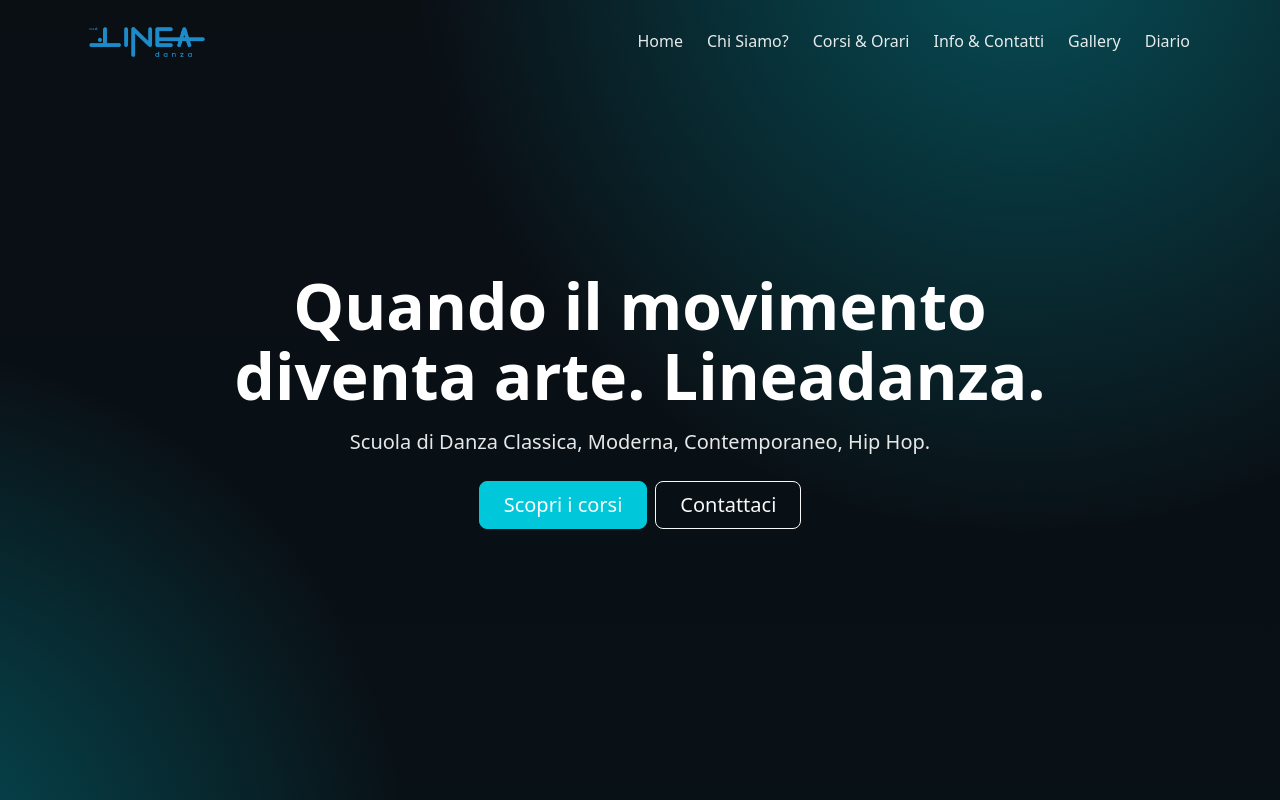
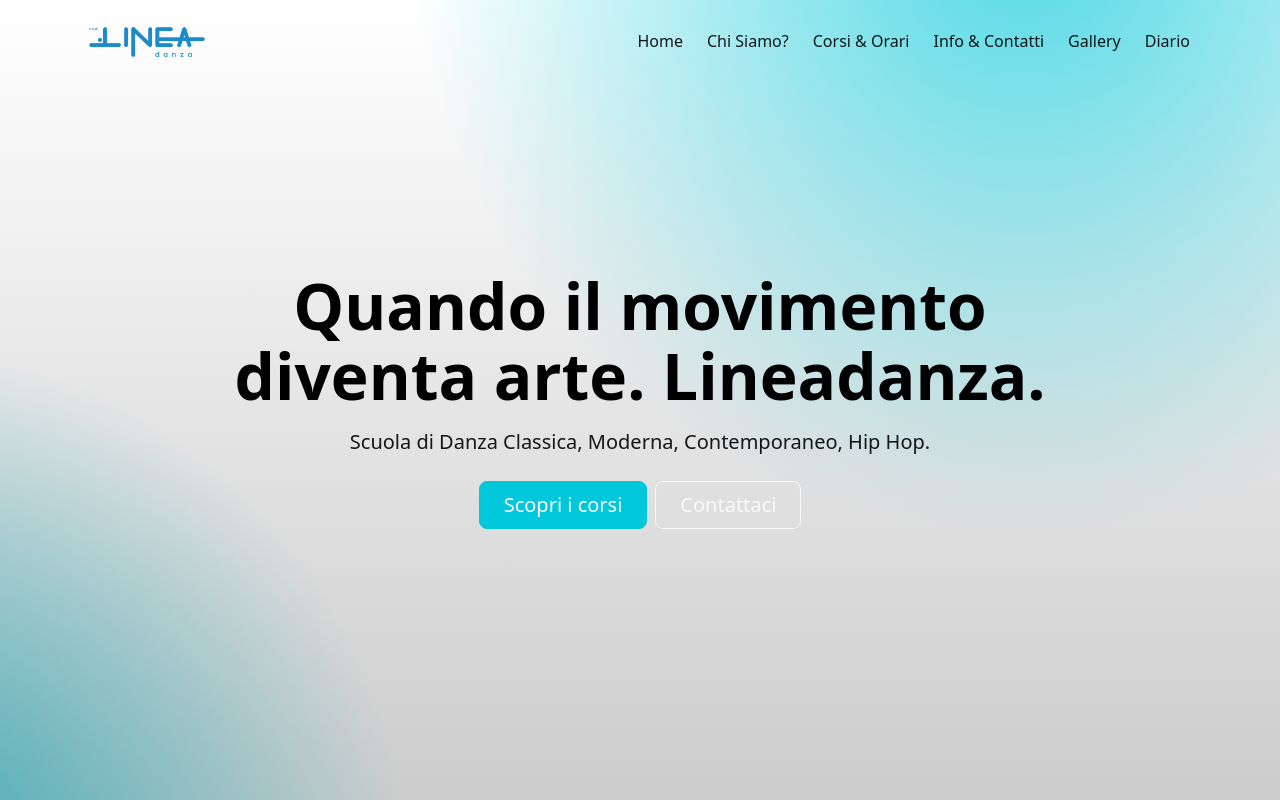
Before and after one commit to Svecci/Lineadanza, a plain HTML site: page index.html in a window 1280 px wide. Shown: the top 800 px of the page. Drawn offline with nearby package versions, Linux system fonts and the light colour scheme.

Commit message:
Update navbar and hero color scheme to black/white
Changed navbar toggler and hero text color from white to black in index.html. Updated styles.css to set navbar link color to black, adjusted hero background gradients to lighter tones, and refined color values for improved contrast and readability.

```diff
--- a/index.html
+++ b/index.html
@@ -10,6 +10,7 @@
 	<!-- Keep your stylesheet -->
 	<link rel="stylesheet" href="styles.css">
 </head>
+
 <body tabindex="0">
 	<!-- Navbar -->
 	<nav id="mainNav" class="navbar navbar-expand-lg fixed-top py-3">
@@ -18,7 +19,7 @@
 				<img src="./Immagini/Loghi/Logo1.png" alt="Lineadanza" height="36">
 			</a>
 			<button class="navbar-toggler" type="button" data-bs-toggle="collapse" data-bs-target="#navContent" aria-controls="navContent" aria-expanded="false" aria-label="Menu">
-				<i class="bi bi-list fs-1 text-white"></i>
+				<i class="bi bi-list fs-1 text-black"></i>
 			</button>
 			<div class="collapse navbar-collapse justify-content-end" id="navContent">
 				<ul class="navbar-nav gap-lg-2">
@@ -37,7 +38,7 @@
 	<header id="home" class="hero">
 		<div class="container position-relative">
 			<div class="row justify-content-center">
-				<div class="col-12 col-lg-10 reveal text-white">
+				<div class="col-12 col-lg-10 reveal text-black">
 					<h1>Quando il movimento diventa arte. Lineadanza.</h1>
 					<p class="lead mt-3 mb-4">Scuola di Danza Classica, Moderna, Contemporaneo, Hip Hop.</p>
 					<div class="d-flex gap-2 flex-wrap justify-content-center">
--- a/styles.css
+++ b/styles.css
@@ -12,7 +12,7 @@ a { text-decoration: none; }
 	transition: background-color .3s ease, box-shadow .3s ease, padding .2s ease;
 	background: transparent;
 }
-.navbar .nav-link { color: #fff; opacity: .9; }
+.navbar .nav-link { color: #000000; opacity: .9; }
 .navbar .nav-link:hover,
 .navbar .nav-link.active { color: var(--ciano); opacity: 1; }
 .navbar.scrolled {
@@ -42,13 +42,13 @@ a { text-decoration: none; }
 	display: grid;
 	place-items: center;
 	text-align: center;
-	color: #fff;
+	color: #ffffff;
 	position: relative;
 	overflow: hidden;
 	background:
-		radial-gradient(80vw 80vw at 80% -10%, rgba(0, 199, 217, .35), transparent 60%),
-		radial-gradient(70vw 70vw at -10% 110%, rgba(0, 199, 217, .35), transparent 60%),
-		linear-gradient(180deg, #0a0f14 0%, #081116 100%);
+		radial-gradient(80vw 80vw at 80% -10%, rgba(0, 199, 217, 0.698), transparent 60%),
+		radial-gradient(70vw 70vw at -10% 110%, rgba(5, 157, 171, 0.745), transparent 60%),
+		linear-gradient(180deg, #ffffff 0%, #cccccc 100%);
 }
 .hero h1 { font-size: clamp(2.2rem, 6vw, 4rem); font-weight: 800; line-height: 1.1; }
 .hero p.lead { opacity: .9; }
```
